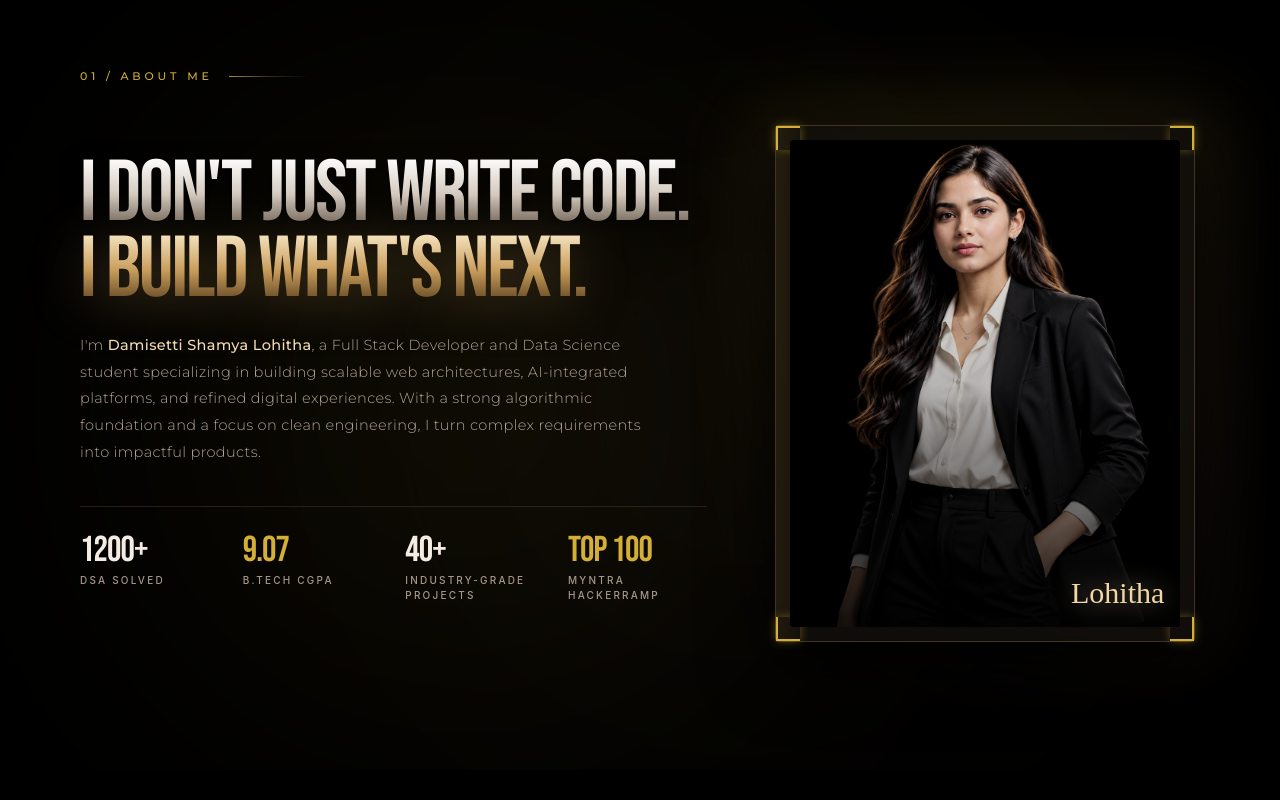
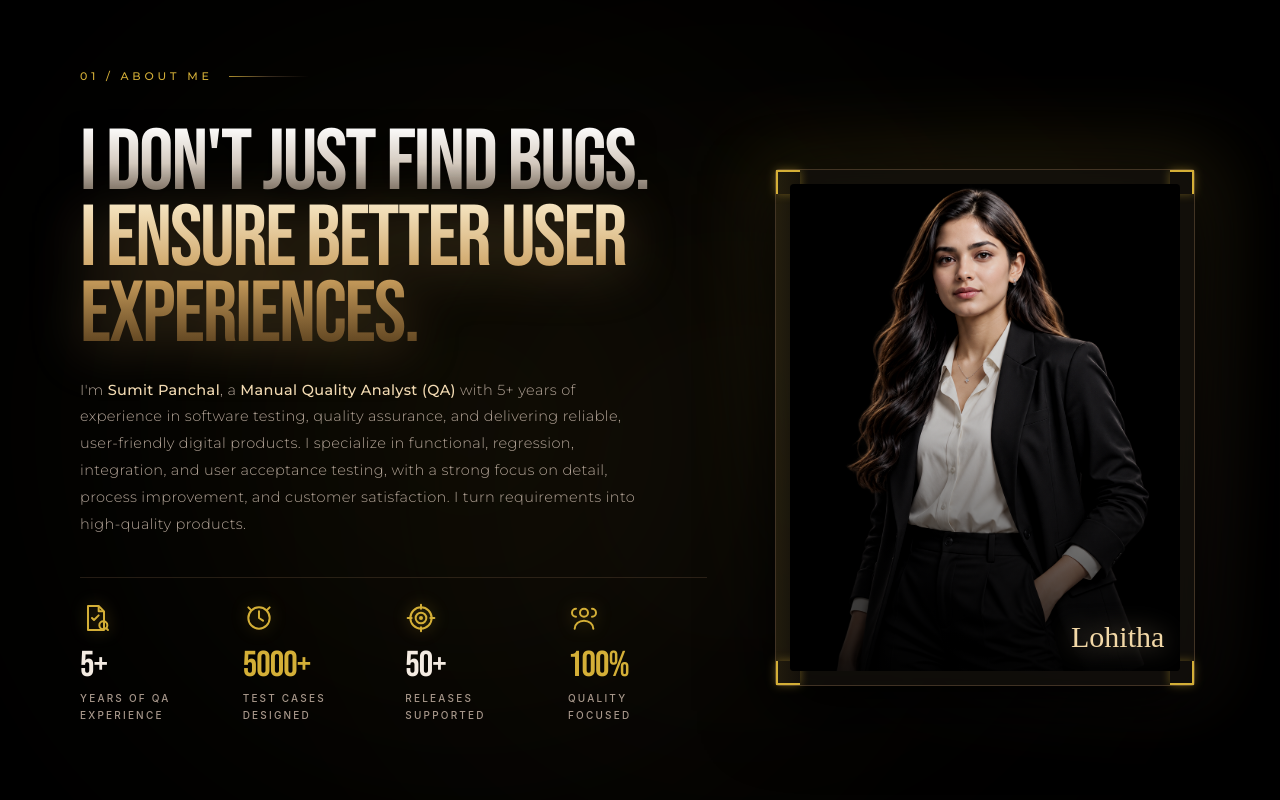
Before and after one commit to lifeofthecoders/Sumit-Panchal-QA-Cinematic-Portfolio, a React (Vite) app: page / in a window 1280 px wide. Shown: the part 860-1660 px from the top of the page. Built offline with nearby package versions, Linux system fonts and the light colour scheme; a web font is replaced by a local one.

Commit message:
Customize cinematic portfolio for Sumit Panchal

```diff
--- a/src/components/AboutSection.tsx
+++ b/src/components/AboutSection.tsx
@@ -120,10 +120,10 @@ export const AboutSection: React.FC = () => {
                 style={{ fontFamily: "'Bebas Neue', sans-serif" }}
               >
                 <span className="block text-transparent bg-clip-text bg-gradient-to-b from-[#FFFFFF] via-[#D5CBC0] to-[#605448] drop-shadow-[0_4px_10px_rgba(0,0,0,0.85)]">
-                  I DON'T JUST WRITE CODE.
+                  I DON'T JUST FIND BUGS.
                 </span>
                 <span className="block text-transparent bg-clip-text bg-gradient-to-b from-[#F7E7C4] via-[#C99E5D] to-[#543B1A] drop-shadow-[0_8px_25px_rgba(201,158,93,0.3)]">
-                  I BUILD WHAT'S NEXT.
+                  I ENSURE BETTER USER EXPERIENCES.
                 </span>
               </h2>
             </motion.div>
@@ -134,63 +134,226 @@ export const AboutSection: React.FC = () => {
               className="text-xs sm:text-sm md:text-[14.5px] font-light text-[#B3A497] leading-[1.85] tracking-wide mb-10 max-w-xl"
               style={{ fontFamily: "'Montserrat', sans-serif" }}
             >
-              I'm <span className="text-[#F3DBB3] font-medium">Damisetti Shamya Lohitha</span>, a Full Stack Developer and Data Science student specializing in building scalable web architectures, AI-integrated platforms, and refined digital experiences. With a strong algorithmic foundation and a focus on clean engineering, I turn complex requirements into impactful products.
+              I'm <span className="text-[#F3DBB3] font-medium">Sumit Panchal</span>, a <span className="text-[#F3DBB3] font-medium">Manual Quality Analyst (QA)</span> with 5+ years of experience in software testing, quality assurance, and delivering reliable, user-friendly digital products. I specialize in functional, regression, integration, and user acceptance testing, with a strong focus on detail, process improvement, and customer satisfaction. I turn requirements into high-quality products.
             </motion.p>
 
-            {/* Concise 4-Item Achievement Metrics Grid */}
+            {/* Concise 4-Item QA Achievement Metrics Grid */}
             <motion.div
               variants={fadeUpVariants}
               className="grid grid-cols-2 sm:grid-cols-4 gap-6 pt-6 pb-2 border-t border-[#8C6D4F]/25"
             >
               {/* Stat 1 */}
-              <div className="flex flex-col">
+              <div className="flex flex-col items-start">
+                <div className="mb-3 text-[#D4AF37]">
+                  <svg
+                    width="32"
+                    height="32"
+                    viewBox="0 0 24 24"
+                    fill="none"
+                    xmlns="http://www.w3.org/2000/svg"
+                    className="drop-shadow-[0_0_8px_rgba(212,175,55,0.35)]"
+                  >
+                    <path
+                      d="M6 3H14L18 7V21H6V3Z"
+                      stroke="currentColor"
+                      strokeWidth="1.5"
+                      strokeLinejoin="round"
+                    />
+                    <path
+                      d="M14 3V7H18"
+                      stroke="currentColor"
+                      strokeWidth="1.5"
+                      strokeLinejoin="round"
+                    />
+                    <path
+                      d="M9 12L10.5 13.5L14 10"
+                      stroke="currentColor"
+                      strokeWidth="1.5"
+                      strokeLinecap="round"
+                      strokeLinejoin="round"
+                    />
+                    <circle
+                      cx="17.5"
+                      cy="17.5"
+                      r="3"
+                      stroke="currentColor"
+                      strokeWidth="1.5"
+                    />
+                    <path
+                      d="M19.7 19.7L21 21"
+                      stroke="currentColor"
+                      strokeWidth="1.5"
+                      strokeLinecap="round"
+                    />
+                  </svg>
+                </div>
+
                 <span
                   className="text-3xl sm:text-4xl font-light text-[#F4EBE2] tracking-tight"
                   style={{ fontFamily: "'Bebas Neue', sans-serif" }}
                 >
-                  1200+
+                  5+
                 </span>
-                <span className="text-[10px] font-medium tracking-[0.22em] uppercase text-[#A8988B] mt-0.5">
-                  DSA Solved
+
+                <span className="text-[10px] font-medium tracking-[0.22em] uppercase text-[#A8988B] mt-1 leading-relaxed">
+                  YEARS OF QA
+                  <br />
+                  EXPERIENCE
                 </span>
               </div>
 
               {/* Stat 2 */}
-              <div className="flex flex-col">
+              <div className="flex flex-col items-start">
+                <div className="mb-3 text-[#D4AF37]">
+                  <svg
+                    width="32"
+                    height="32"
+                    viewBox="0 0 24 24"
+                    fill="none"
+                    xmlns="http://www.w3.org/2000/svg"
+                    className="drop-shadow-[0_0_8px_rgba(212,175,55,0.35)]"
+                  >
+                    <circle
+                      cx="12"
+                      cy="12"
+                      r="8"
+                      stroke="currentColor"
+                      strokeWidth="1.5"
+                    />
+                    <path
+                      d="M12 7V12L15 14"
+                      stroke="currentColor"
+                      strokeWidth="1.5"
+                      strokeLinecap="round"
+                      strokeLinejoin="round"
+                    />
+                    <path
+                      d="M4 4L6 6M18 6L20 4"
+                      stroke="currentColor"
+                      strokeWidth="1.5"
+                      strokeLinecap="round"
+                    />
+                  </svg>
+                </div>
+
                 <span
                   className="text-3xl sm:text-4xl font-light text-[#D4AF37] tracking-tight"
                   style={{ fontFamily: "'Bebas Neue', sans-serif" }}
                 >
-                  9.07
+                  5000+
                 </span>
-                <span className="text-[10px] font-medium tracking-[0.22em] uppercase text-[#A8988B] mt-0.5">
-                  B.Tech CGPA
+
+                <span className="text-[10px] font-medium tracking-[0.22em] uppercase text-[#A8988B] mt-1 leading-relaxed">
+                  TEST CASES
+                  <br />
+                  DESIGNED
                 </span>
               </div>
 
               {/* Stat 3 */}
-              <div className="flex flex-col">
+              <div className="flex flex-col items-start">
+                <div className="mb-3 text-[#D4AF37]">
+                  <svg
+                    width="32"
+                    height="32"
+                    viewBox="0 0 24 24"
+                    fill="none"
+                    xmlns="http://www.w3.org/2000/svg"
+                    className="drop-shadow-[0_0_8px_rgba(212,175,55,0.35)]"
+                  >
+                    <circle
+                      cx="12"
+                      cy="12"
+                      r="8"
+                      stroke="currentColor"
+                      strokeWidth="1.5"
+                    />
+                    <circle
+                      cx="12"
+                      cy="12"
+                      r="4"
+                      stroke="currentColor"
+                      strokeWidth="1.5"
+                    />
+                    <circle
+                      cx="12"
+                      cy="12"
+                      r="1.5"
+                      fill="currentColor"
+                    />
+                    <path
+                      d="M12 2V5M12 19V22M2 12H5M19 12H22"
+                      stroke="currentColor"
+                      strokeWidth="1.5"
+                      strokeLinecap="round"
+                    />
+                  </svg>
+                </div>
+
                 <span
                   className="text-3xl sm:text-4xl font-light text-[#F4EBE2] tracking-tight"
                   style={{ fontFamily: "'Bebas Neue', sans-serif" }}
                 >
-                  40+
+                  50+
                 </span>
-                <span className="text-[10px] font-medium tracking-[0.22em] uppercase text-[#A8988B] mt-0.5">
-                  Industry-Grade Projects
+
+                <span className="text-[10px] font-medium tracking-[0.22em] uppercase text-[#A8988B] mt-1 leading-relaxed">
+                  RELEASES
+                  <br />
+                  SUPPORTED
                 </span>
               </div>
 
               {/* Stat 4 */}
-              <div className="flex flex-col">
+              <div className="flex flex-col items-start">
+                <div className="mb-3 text-[#D4AF37]">
+                  <svg
+                    width="32"
+                    height="32"
+                    viewBox="0 0 24 24"
+                    fill="none"
+                    xmlns="http://www.w3.org/2000/svg"
+                    className="drop-shadow-[0_0_8px_rgba(212,175,55,0.35)]"
+                  >
+                    <circle
+                      cx="12"
+                      cy="8"
+                      r="3"
+                      stroke="currentColor"
+                      strokeWidth="1.5"
+                    />
+                    <path
+                      d="M5 20C5 16.6863 8.13401 14 12 14C15.866 14 19 16.6863 19 20"
+                      stroke="currentColor"
+                      strokeWidth="1.5"
+                      strokeLinecap="round"
+                    />
+                    <path
+                      d="M18 5C19.6569 5 21 6.34315 21 8C21 9.65685 19.6569 11 18 11"
+                      stroke="currentColor"
+                      strokeWidth="1.5"
+                      strokeLinecap="round"
+                    />
+                    <path
+                      d="M6 5C4.34315 5 3 6.34315 3 8C3 9.65685 4.34315 11 6 11"
+                      stroke="currentColor"
+                      strokeWidth="1.5"
+                      strokeLinecap="round"
+                    />
+                  </svg>
+                </div>
+
                 <span
                   className="text-3xl sm:text-4xl font-light text-[#D4AF37] tracking-tight"
                   style={{ fontFamily: "'Bebas Neue', sans-serif" }}
                 >
-                  Top 100
+                  100%
                 </span>
-                <span className="text-[10px] font-medium tracking-[0.22em] uppercase text-[#A8988B] mt-0.5">
-                  Myntra Hackerramp
+
+                <span className="text-[10px] font-medium tracking-[0.22em] uppercase text-[#A8988B] mt-1 leading-relaxed">
+                  QUALITY
+                  <br />
+                  FOCUSED
                 </span>
               </div>
             </motion.div>
--- a/src/components/HeroSection.tsx
+++ b/src/components/HeroSection.tsx
@@ -118,7 +118,7 @@ export const HeroSection: React.FC = () => {
             className="text-xs sm:text-sm font-semibold tracking-[0.35em] uppercase text-[#EAD8C7] hover:opacity-75 transition-opacity"
             style={{ fontFamily: "'Montserrat', sans-serif" }}
           >
-            LOHITHA.
+            SUMIT PANCHAL.
           </a>
 
           {/* Navigation Links */}
@@ -173,12 +173,12 @@ export const HeroSection: React.FC = () => {
               >
                 {/* Line 1: I BUILD */}
                 <span className="block text-transparent bg-clip-text bg-gradient-to-b from-[#FFFFFF] via-[#D5CBC0] to-[#605448] drop-shadow-[0_4px_12px_rgba(0,0,0,0.85)]">
-                  I BUILD
+                  I BUIILD
                 </span>
 
-                {/* Line 2: DIGITAL */}
+                {/* Line 2: QUALITY */}
                 <span className="block text-transparent bg-clip-text bg-gradient-to-b from-[#F7E7C4] via-[#C99E5D] to-[#543B1A] drop-shadow-[0_8px_25px_rgba(201,158,93,0.35)]">
-                  DIGITAL
+                  QUALITY
                 </span>
 
                 {/* Line 3: EXPERIENCES */}
@@ -194,8 +194,7 @@ export const HeroSection: React.FC = () => {
                 className="text-[10px] sm:text-[11px] md:text-xs font-normal tracking-[0.28em] uppercase text-[#C4B29E]"
                 style={{ fontFamily: "'Montserrat', sans-serif" }}
               >
-                FULL STACK DEVELOPER <span className="text-[#8C6D4F] mx-1">•</span> UI/UX DESIGNER <span className="text-[#8C6D4F] mx-1">•</span> DATA SCIENCE
-              </p>
+                MANUAL QA ANALYST <span className="text-[#8C6D4F] mx-1">•</span> TESTING ENTHUSIAST <span className="text-[#8C6D4F] mx-1">•</span> QUALITY DRIVEN </p>
             </motion.div>
 
             {/* 3-Line Description */}
@@ -205,9 +204,9 @@ export const HeroSection: React.FC = () => {
               style={{ fontFamily: "'Montserrat', sans-serif" }}
             >
               <p>
-                I turn bold ideas into seamless digital experiences.
+                I turn complex requirements into seamless user experiences.
                 <br />
-                Where frontend meets powerful backend, and code transforms vision into impact.
+                Where quality meets functionality, and testing transforms ideas into trusted products.
               </p>
             </motion.div>
 
@@ -267,8 +266,8 @@ export const HeroSection: React.FC = () => {
               className="text-[9.5px] font-medium tracking-[0.24em] uppercase text-[#E0D3C5] space-y-1 mb-3"
               style={{ fontFamily: "'Montserrat', sans-serif" }}
             >
-              <p>CODE IS MY CRAFT.</p>
-              <p>IMPACT IS MY GOAL.</p>
+              <p>QUALITY IS MY CRAFT.</p>
+              <p>RELIABILITY IS MY GOAL.</p>
             </div>
 
             {/* 3. Gold Accent Line */}
@@ -282,10 +281,22 @@ export const HeroSection: React.FC = () => {
                 letterSpacing: '0.04em',
               }}
             >
-              Lohitha
+              Sumit Panchal
             </div>
+
+            {/* 4. YOUR JOB ROLE */}
+            <div
+              className="text-[9.5px] font-medium tracking-[0.24em] uppercase text-[#E0D3C5] space-y-1 mb-3"
+              style={{ fontFamily: "'Montserrat', sans-serif" }}
+            >
+              <p>QUALITY ANALYST.</p>
+            </div>
+
+
           </motion.div>
         </div>
+
+
 
         {/* Bottom Spacer */}
         <div className="h-2" />
```
